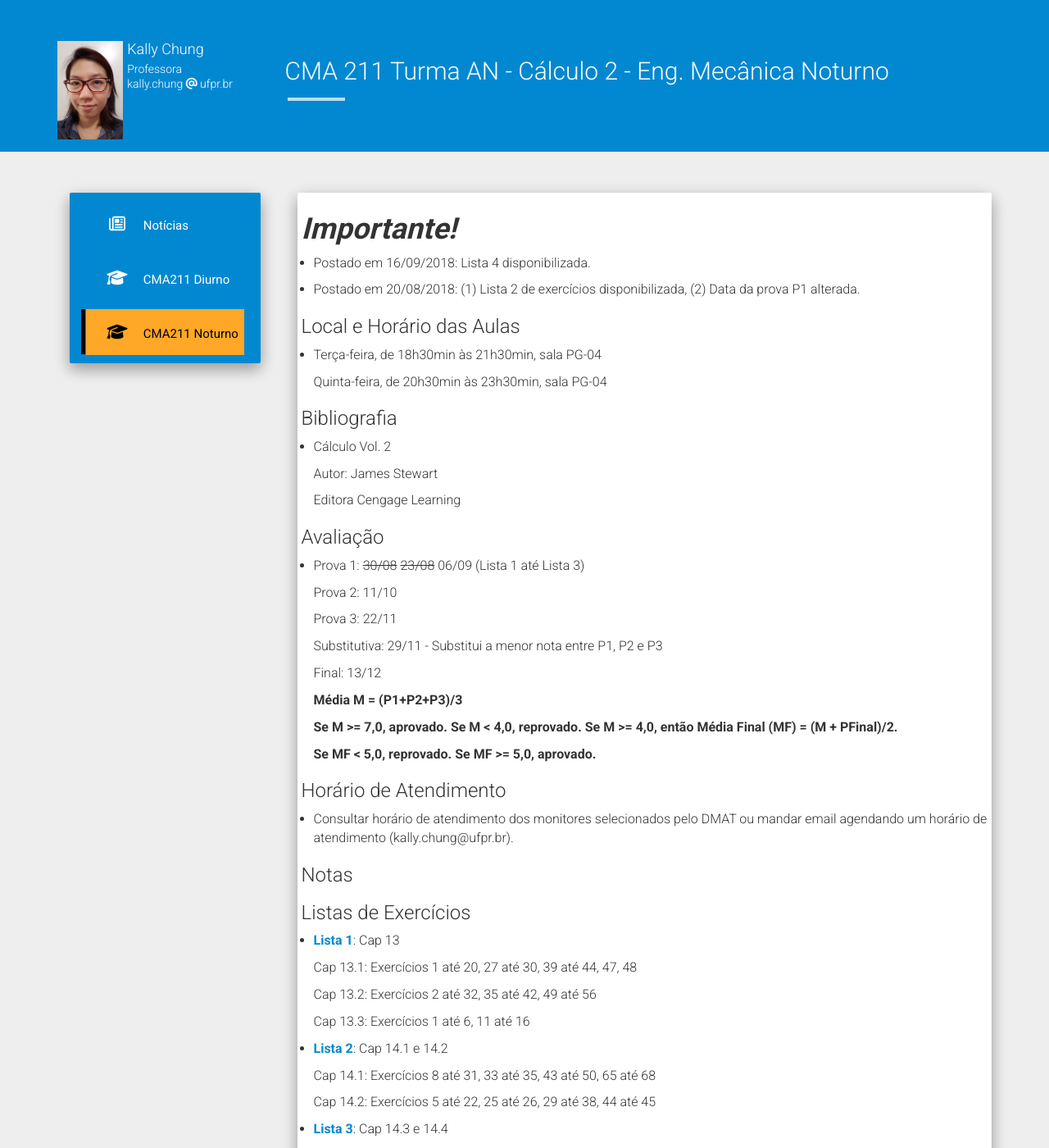
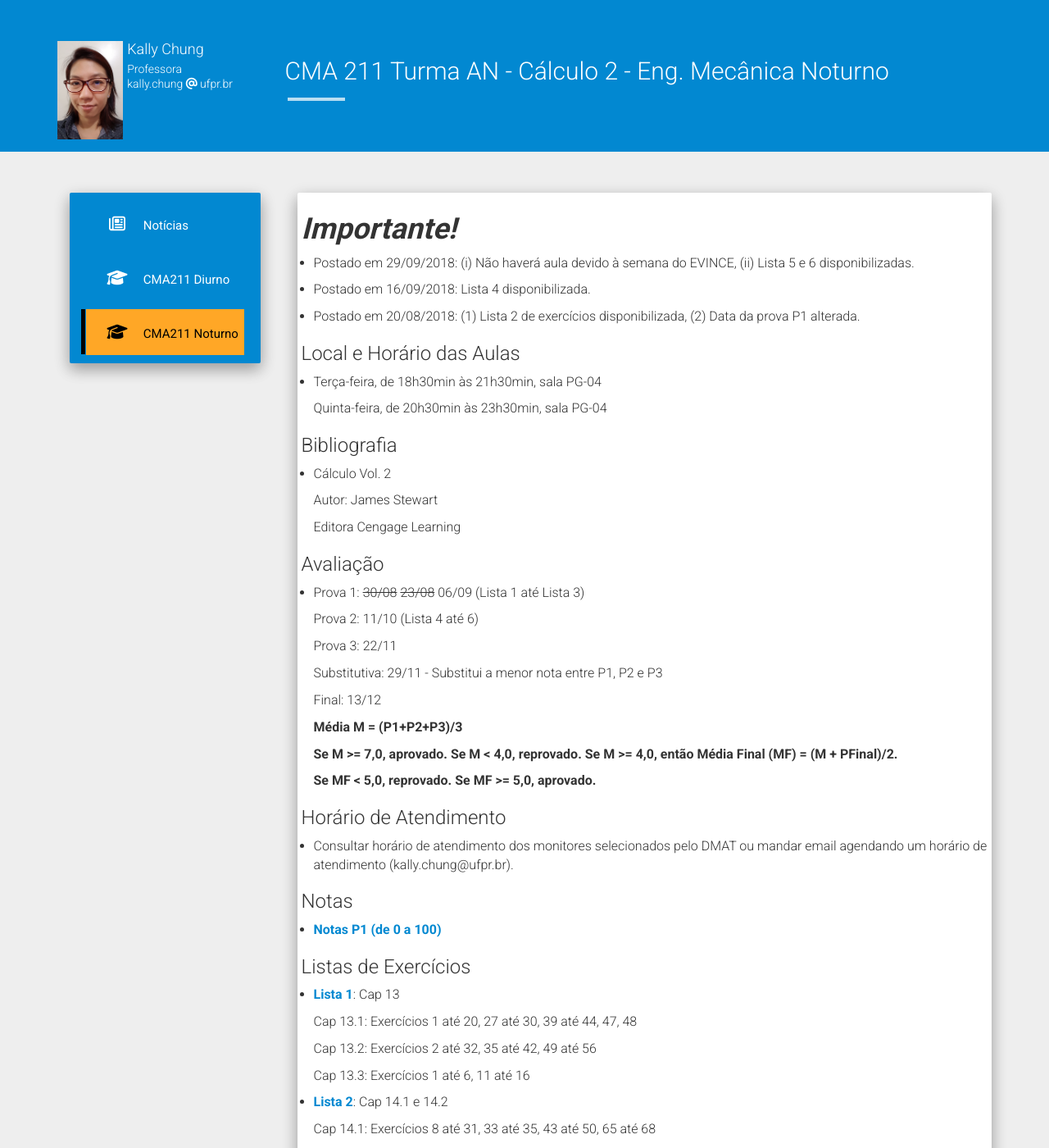
Before and after one commit to chunggnuhc/chunggnuhc.github.io, a Jekyll site: the page built from CMA211AN-Calc2-2sem2018.md, in a window 1280 px wide and 1400 px high. Shown: the whole window at 82% size. Built offline with Jekyll 4.4.1, drawn with Linux system fonts in a browser that asks for light colours; nearby versions of some CDN libraries; some of the changed text lies outside the part shown.

Commit message:
Update CMA211-AN -cronog, listaExerc, news, notaP1

```diff
--- a/CMA211AN-Calc2-2sem2018.md
+++ b/CMA211AN-Calc2-2sem2018.md
@@ -4,6 +4,8 @@ title: CMA 211 Turma AN - Cálculo 2 - Eng. Mecânica Noturno
 permalink: /CMA211AN-Calc2-2sem2018/
 ---
 <h1><b><i>Importante!</i></b></h1>
+- Postado em 29/09/2018: (i) Não haverá aula devido à semana do EVINCE, (ii) Lista 5 e 6 disponibilizadas.
+
 - Postado em 16/09/2018: Lista 4 disponibilizada.
 
 - Postado em 20/08/2018: (1) Lista 2 de exercícios disponibilizada, (2) Data da prova P1 alterada.
@@ -27,7 +29,7 @@ permalink: /CMA211AN-Calc2-2sem2018/
 
 - Prova 1: <strike>30/08</strike> <strike>23/08</strike> 06/09 (Lista 1 até Lista 3)
 
-  Prova 2: 11/10
+  Prova 2: 11/10 (Lista 4 até 6)
 
   Prova 3: 22/11
 
@@ -47,6 +49,8 @@ permalink: /CMA211AN-Calc2-2sem2018/
 - Consultar horário de atendimento dos monitores selecionados pelo DMAT ou mandar email agendando um horário de atendimento (kally.chung@ufpr.br).
 
 <h3>Notas</h3>
+
+- [Notas P1 (de 0 a 100)](/disciplinas2sem2018/NotaP1-AN.pdf)
 
 <h3>Listas de Exercícios</h3>
 
@@ -76,7 +80,7 @@ permalink: /CMA211AN-Calc2-2sem2018/
 
   Cap 14.5: Exercícios 1 até 16, 21 até 34, 45 até 59
 
-- [Lista 5](/disciplinas2sem2018/ListaExerc05 - CMA211AD.pdf):Cap 14.6, 14.7 e 14.8
+- [Lista 5](/disciplinas2sem2018/ListaExerc05 - CMA211AD.pdf): Cap 14.6, 14.7 e 14.8
 
   Cap 14.6: Exercícios 4 até 17, 18 até 29, 32, 35, 38, 41 até 46, 51 até 57
 
@@ -84,6 +88,11 @@ permalink: /CMA211AN-Calc2-2sem2018/
 
   Cap 14.8: Exercícios 1, 3 até 14, 19 até 21, 29 até 43
 
+- [Lista 6](/disciplinas2sem2018/ListaExerc06 - CMA211AD.pdf): Cap 15.2 e 15.3
+
+  Cap 15.2: Exercícios 1 até 31
+
+  Cap 15.3: Exercícios 1 até 10, 13 até 32, 35 até 36, 43 até 55
 
 
 <h3>Aulas Dadas</h3>
```
Also changed, not shown: other parts of CMA211AN-Calc2-2sem2018.md (+1 -1 lines).
